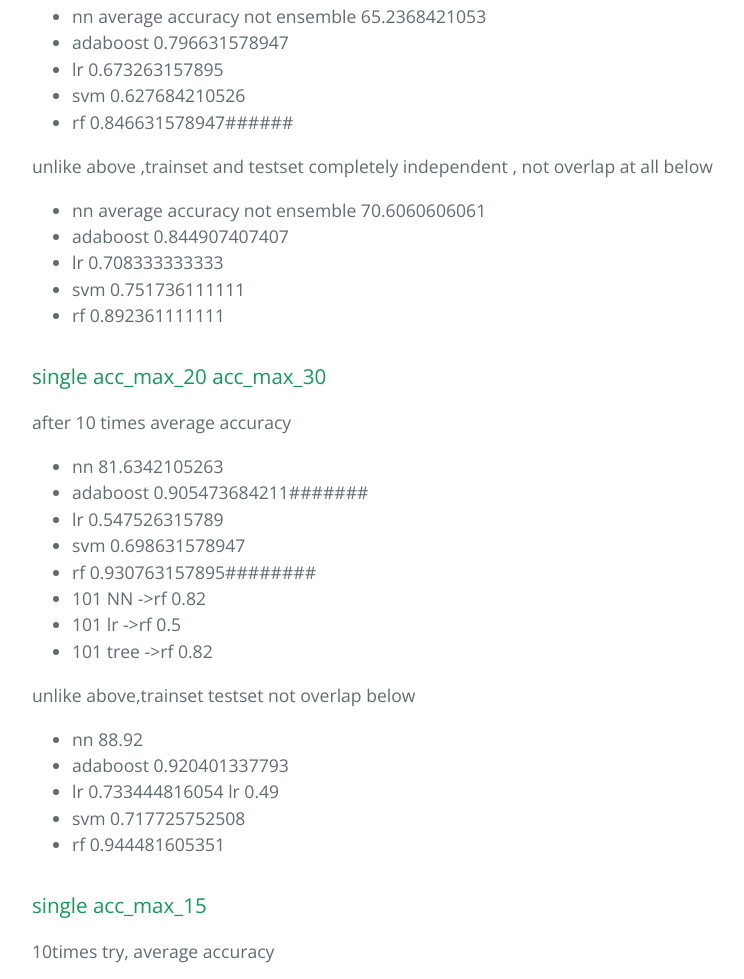
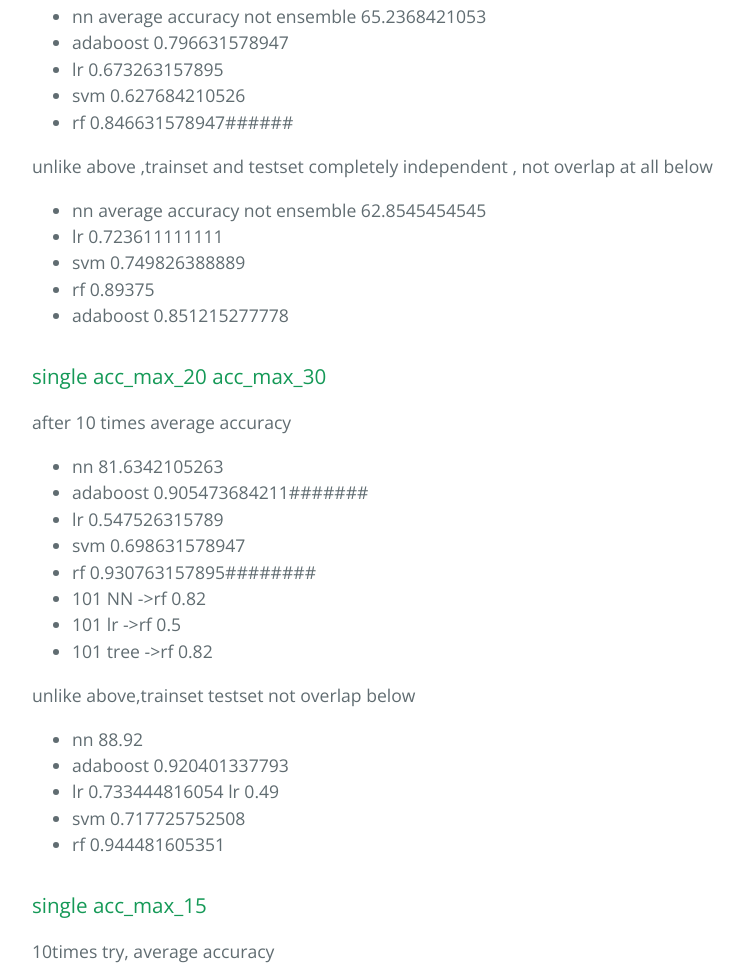
Before and after one commit to 2877992943/2877992943.github.io, a plain HTML site: page index.html in a window 1280 px wide. Shown: the part 776-1755 px from the top of the page, without its empty margins (192-936 px from the left). Drawn offline with nearby package versions, Linux system fonts and the light colour scheme.

Commit message:
Replace master branch with page content via GitHub

```diff
--- a/index.html
+++ b/index.html
@@ -47,11 +47,11 @@
 <p>unlike above ,trainset and testset completely independent , not overlap at all below</p>
 
 <ul>
-<li>nn average accuracy not ensemble 70.6060606061</li>
-<li>adaboost 0.844907407407</li>
-<li>lr 0.708333333333</li>
-<li>svm 0.751736111111</li>
-<li>rf 0.892361111111</li>
+<li>nn average accuracy not ensemble 62.8545454545</li>
+<li>lr 0.723611111111</li>
+<li>svm 0.749826388889</li>
+<li>rf 0.89375</li>
+<li>adaboost 0.851215277778</li>
 </ul>
 
 <h3>
--- a/params.json
+++ b/params.json
@@ -1 +1 @@
-{"name":"2877992943.GitHub.io","tagline":"work-related","body":"motion\r\n* feature\r\n* classification\r\n* model\r\n* data\r\n\r\n\r\n\r\n \r\n\r\n\r\n#fea 50x3 \r\n## riding|run walk\r\n###mix acc_max_walk 20 acc_max_walk 30  acc_max_15\r\nafter 10 times average accuracy\r\n*  nn average accuracy not ensemble 65.2368421053\r\n*  adaboost 0.796631578947\r\n*  lr 0.673263157895\r\n*  svm 0.627684210526\r\n*  rf 0.846631578947######\r\n\r\nunlike above ,trainset and testset completely independent , not overlap at all below\r\n* nn average accuracy not ensemble 70.6060606061\r\n* adaboost 0.844907407407\r\n* lr 0.708333333333\r\n* svm 0.751736111111\r\n* rf 0.892361111111\r\n\r\n###single acc_max_20 acc_max_30   \r\nafter 10 times average accuracy\r\n\r\n* nn 81.6342105263\r\n* adaboost 0.905473684211#######\r\n* lr 0.547526315789\r\n* svm 0.698631578947\r\n* rf 0.930763157895########\r\n* 101 NN ->rf 0.82\r\n* 101 lr ->rf 0.5\r\n* 101 tree ->rf 0.82\r\n\r\nunlike above,trainset testset not overlap below\r\n\r\n* nn 88.92\r\n* adaboost 0.920401337793\r\n* lr 0.733444816054  lr 0.49\r\n* svm 0.717725752508\r\n* rf 0.944481605351\r\n\r\n###single acc_max_15  \r\n10times try, average accuracy  \r\n* nn 99.9736842105\r\n* adaboost 0.997868421053\r\n* lr 0.996210526316\r\n* svm 1.0\r\n* rf 0.999578947368\r\n\r\n\r\n\r\n\r\n\r\n\r\n\r\n\r\n","google":"","note":"Don't delete this file! It's used internally to help with page regeneration."}
+{"name":"2877992943.GitHub.io","tagline":"work-related","body":"motion\r\n* feature\r\n* classification\r\n* model\r\n* data\r\n\r\n\r\n\r\n \r\n\r\n\r\n#fea 50x3 \r\n## riding|run walk\r\n###mix acc_max_walk 20 acc_max_walk 30  acc_max_15\r\nafter 10 times average accuracy\r\n*  nn average accuracy not ensemble 65.2368421053\r\n*  adaboost 0.796631578947\r\n*  lr 0.673263157895\r\n*  svm 0.627684210526\r\n*  rf 0.846631578947######\r\n\r\nunlike above ,trainset and testset completely independent , not overlap at all below\r\n\r\n* nn average accuracy not ensemble 62.8545454545\r\n* lr 0.723611111111\r\n* svm 0.749826388889\r\n* rf 0.89375\r\n* adaboost 0.851215277778\r\n\r\n###single acc_max_20 acc_max_30   \r\nafter 10 times average accuracy\r\n\r\n* nn 81.6342105263\r\n* adaboost 0.905473684211#######\r\n* lr 0.547526315789\r\n* svm 0.698631578947\r\n* rf 0.930763157895########\r\n* 101 NN ->rf 0.82\r\n* 101 lr ->rf 0.5\r\n* 101 tree ->rf 0.82\r\n\r\nunlike above,trainset testset not overlap below\r\n\r\n* nn 88.92\r\n* adaboost 0.920401337793\r\n* lr 0.733444816054  lr 0.49\r\n* svm 0.717725752508\r\n* rf 0.944481605351\r\n\r\n###single acc_max_15  \r\n10times try, average accuracy  \r\n* nn 99.9736842105\r\n* adaboost 0.997868421053\r\n* lr 0.996210526316\r\n* svm 1.0\r\n* rf 0.999578947368\r\n\r\n\r\n\r\n\r\n\r\n\r\n\r\n\r\n","google":"","note":"Don't delete this file! It's used internally to help with page regeneration."}
```
